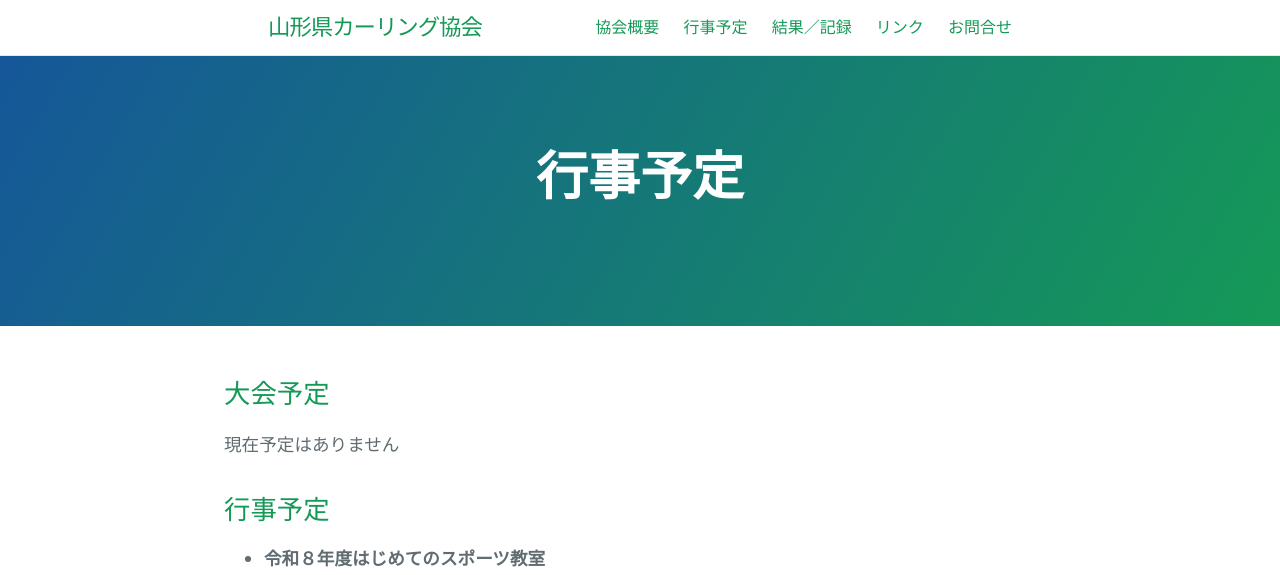
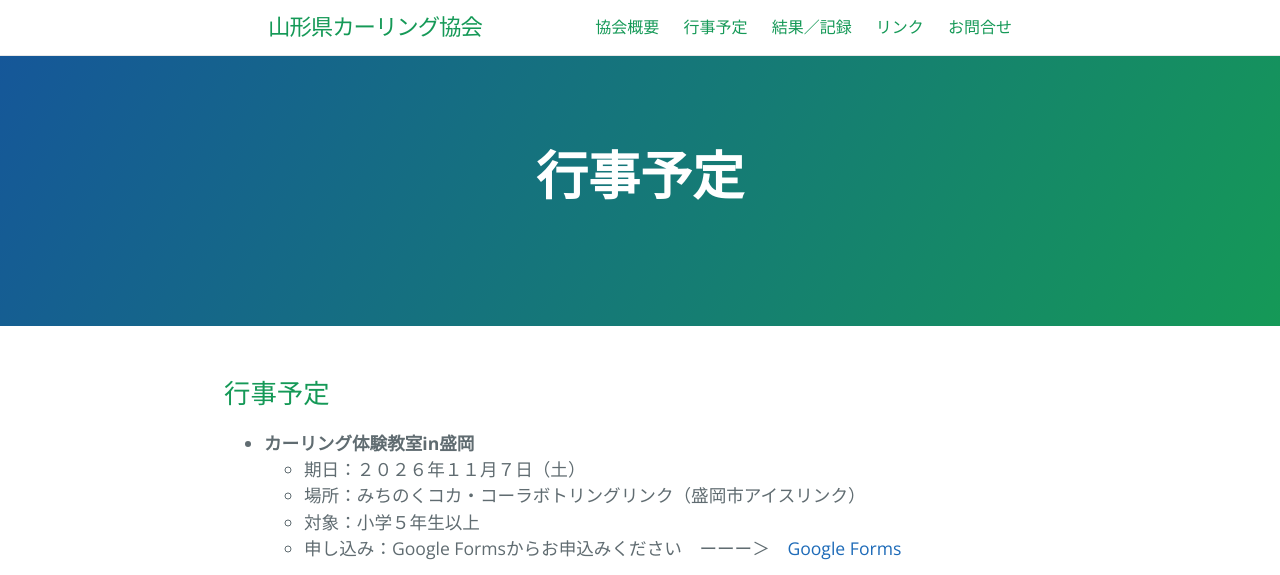
Before and after one commit to oleatech/yamagata-curling-assoc, a Jekyll site: the page built from 02_events.markdown, in a window 1280 px wide. Shown: the top 575 px of the page. Built offline with Jekyll 4.4.1, drawn with Linux system fonts in a browser that asks for light colours; some of the changed text lies outside the part shown.

Commit message:
Up load event

```diff
--- a/02_events.markdown
+++ b/02_events.markdown
@@ -7,20 +7,17 @@ permalink: /02_events/
 ref: 02_events
 order: 20
 ---
-## 大会予定
-
-現在予定はありません
-
 ## 行事予定
 
-- **令和８年度はじめてのスポーツ教室**
-  - 期日：２０２６年５月２３日（土）
-  - 場所：山形市総合スポーツセンター
-  - 対象：小学１年生～６年生
-  - 主催：公益財団法人山形市スポーツ協会
-  - 内容：フロアカーリングとスウィパリシートを使ったスウィープ体験
+- **カーリング体験教室in盛岡**
+  - 期日：２０２６年１１月７日（土）
+  - 場所：みちのくコカ・コーラボトリングリンク（盛岡市アイスリンク）
+  - 対象：小学５年生以上
+  - 申し込み：Google Formsからお申込みください　ーーー＞　[Google Forms](https://forms.gle/m2DjPgq6VUPeqcDx7)
 
-詳細は後日お知らせいたします。
+詳しくはチラシをご覧ください。
+
+<img src="C:\Users\User\OneDrive\ドキュメント\GitHub\yamagata-curling-assoc\images\2026体験会チラシ(赤).PNG" alt="2026体験会チラシ(赤)" style="zoom:33%;" />
 
 <br>
 
```
Also changed, not shown: _posts/2026-10-14-2026taiken.markdown (+2 -8 lines).
